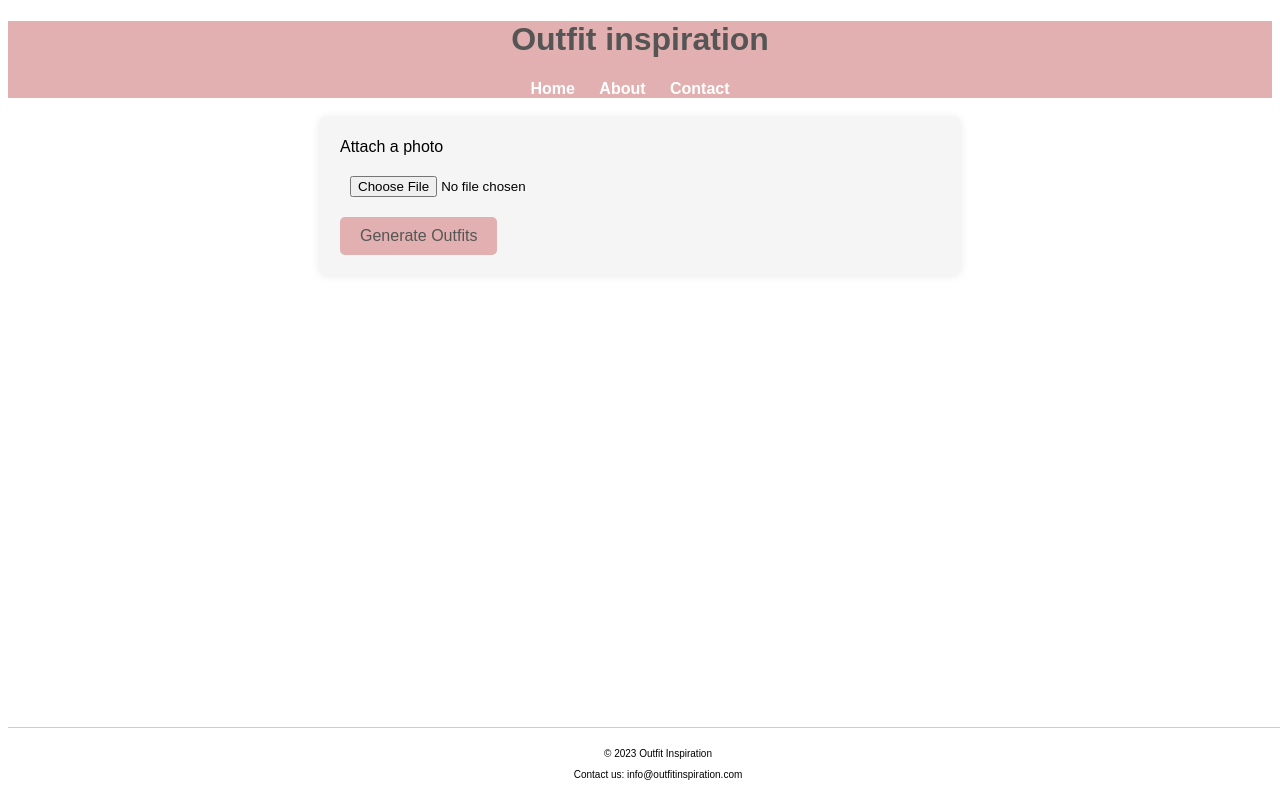
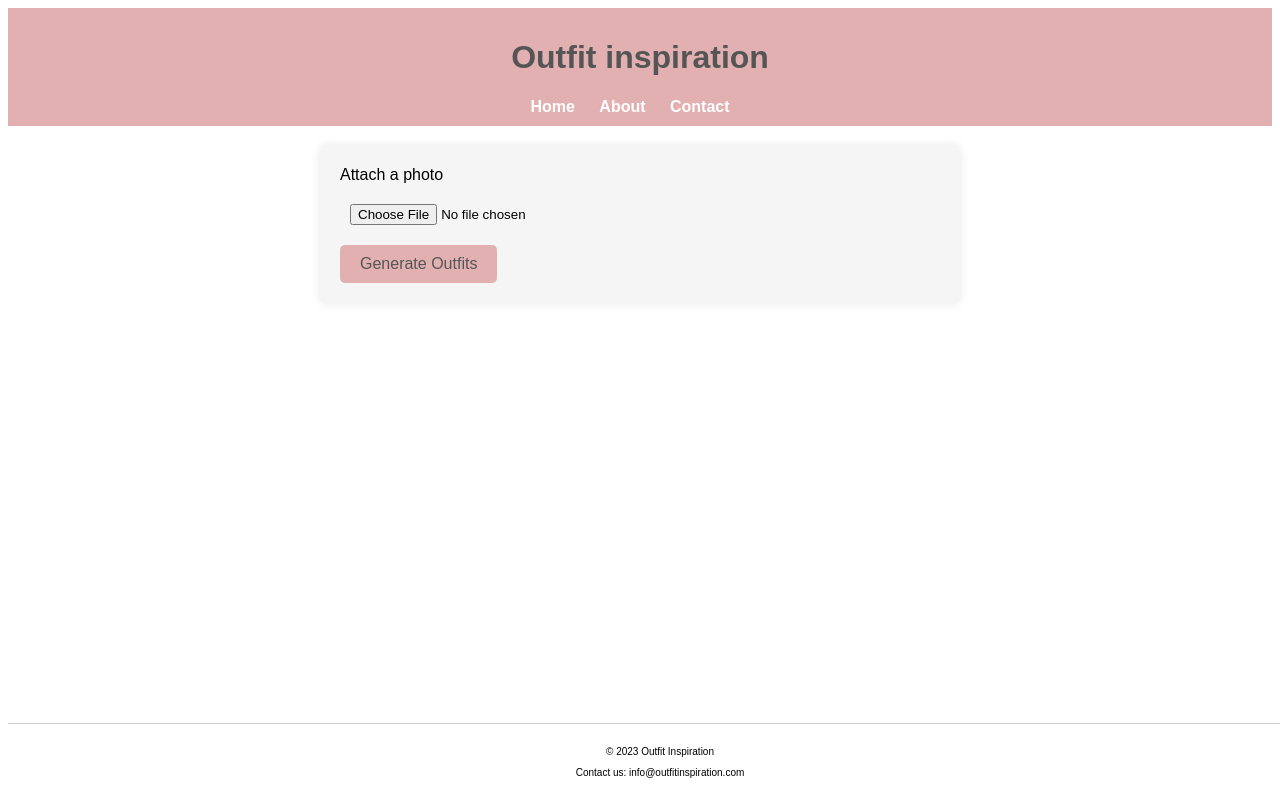
Before and after one commit to AleksandraSorokovikova/outfit-inspiration, a Flask app: page / in a window 1280 px wide. Run offline with Flask 3, Linux system fonts and the light colour scheme.

Commit message:
add padding

```diff
--- a/web/static/styles.css
+++ b/web/static/styles.css
@@ -8,7 +8,7 @@
     border-top: 1px solid #ccc;
     background-color: white;
     text-align: center;
-    padding: 10px;
+    padding: 12px;
     position: fixed;
     bottom: 0;
     width: 100%;
@@ -19,6 +19,7 @@
     background-color: #E2B0B0;
     color: #555;
     text-align: center;
+    padding: 10px
 }
 
 nav {
```
